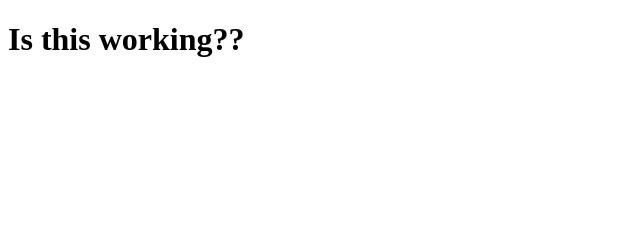
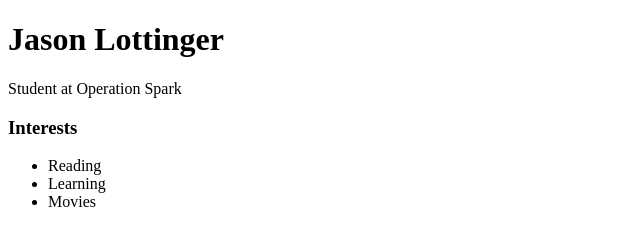
Before and after one commit to jlotti2/jason-lottinger.github.io, a plain HTML site: page index.html in a window 1280 px wide. Shown: the whole page, without its empty margins (0-640 px from the left). Drawn offline with Linux system fonts and the light colour scheme.

Commit message:
ToDo 5-6

```diff
--- a/index.html
+++ b/index.html
@@ -1,11 +1,11 @@
 <!DOCTYPE HTML>
 <html>
     <head>
-        <title>Sheba's Amazing Website</title>
+        <title>Jason's Amazing Website</title>
     </head>
 
     <body>
-        <h1>Is this working??</h1>
+
         <div id="all-contents">
             <nav>
 
@@ -17,7 +17,16 @@
                 </div>
 
                 <div class="content">
-
+                    <h1> Jason Lottinger </h1>
+                    <p> Student at Operation Spark </p>
+                    <div class="interests">
+                        <h3>Interests</h3>
+                        <ul>
+                            <li>Reading</li>
+                            <li>Learning</li>
+                            <li>Movies</li>
+                        </ul>
+                    </div>
                 </div>
             </main>
         </div>
```
